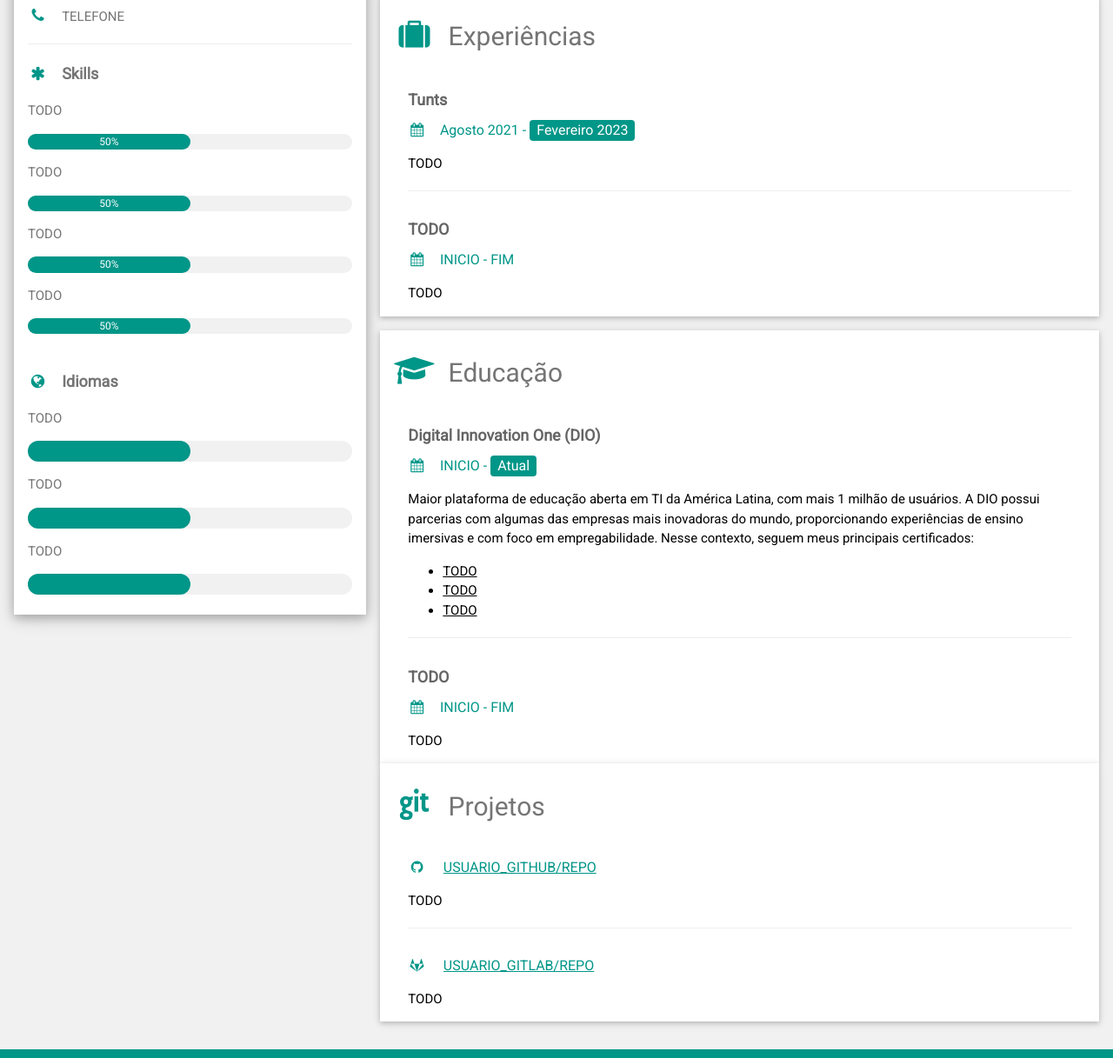
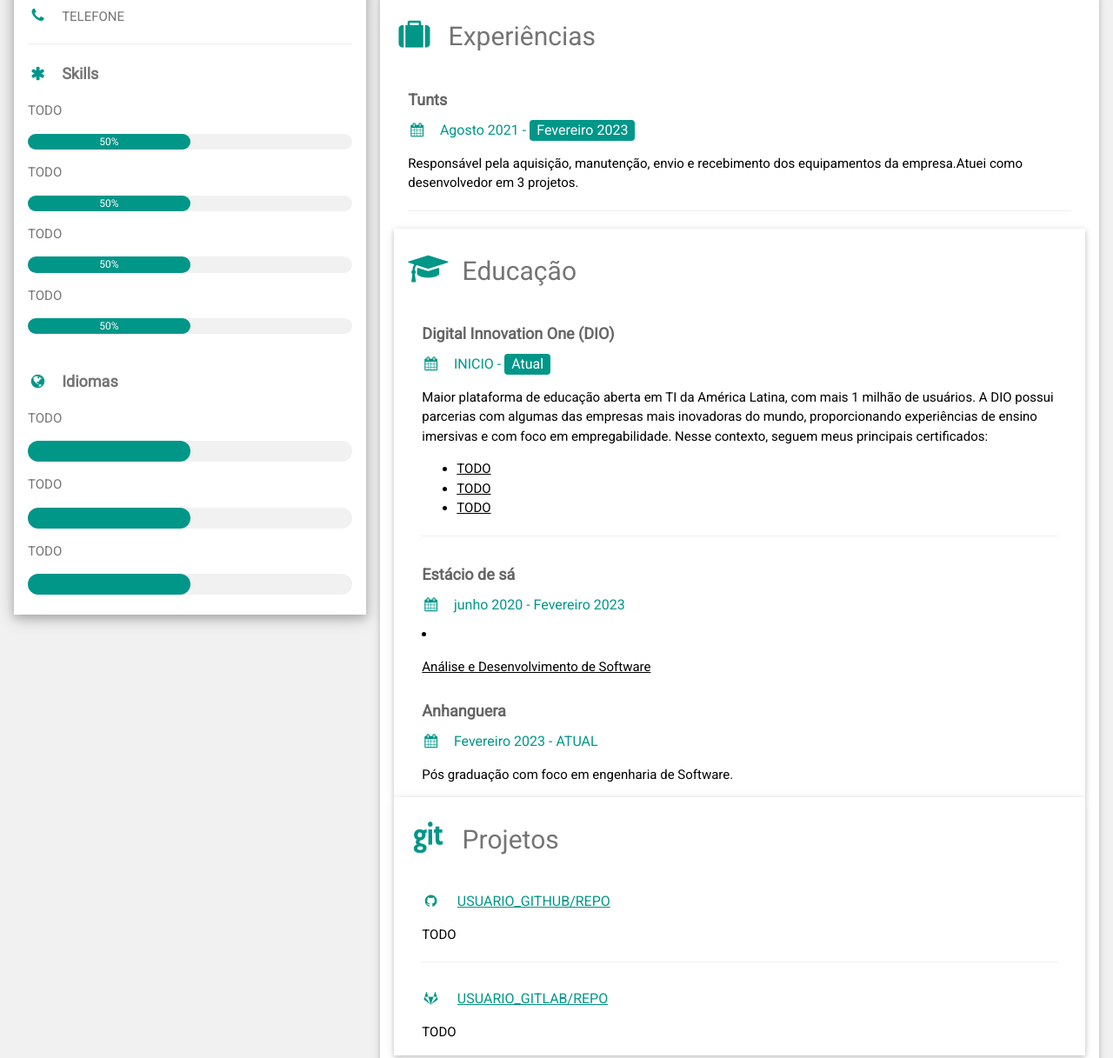
Before and after one commit to BrunoPogianMallta/curriculum-vita-bruno-Poggian, a plain HTML site: page index.html in a window 1280 px wide. Shown: the part 201-1418 px from the top of the page at 87% size. Drawn offline with nearby package versions, Linux system fonts and the light colour scheme.

Commit message:
Add info

```diff
--- a/index.html
+++ b/index.html
@@ -88,7 +88,7 @@
 
           <div class="w3-container w3-card w3-white w3-margin-bottom">
             <h2 class="w3-text-grey w3-padding-16"><i class="fa fa-terminal fa-fw w3-margin-right w3-xxlarge w3-text-teal"></i>Sobre</h2>
-            <p>Formado em Análise e Desenvolvimento de Sistemas,Cursando Pós Graduação em Engenharia de Software,possuo diversos cursos na área da tecnologia, com foco em Backend e Frontend</p>
+            <p>Formado em Análise e Desenvolvimento de Sistemas,Cursando Pós Graduação em Engenharia de Software,possuo diversos cursos na área da tecnologia, com foco em Backend e Frontend.</p>
           </div>
 
           <div class="w3-container w3-card w3-white w3-margin-bottom">
@@ -98,15 +98,15 @@
             <div class="w3-container">
               <h5 class="w3-opacity"><b>Tunts </b></h5>
               <h6 class="w3-text-teal"><i class="fa fa-calendar fa-fw w3-margin-right"></i>Agosto 2021 - <span class="w3-tag w3-teal w3-round">Fevereiro 2023</span></h6>
-              <p>TODO</p>
+              <p>Responsável pela aquisição, manutenção, envio e recebimento dos equipamentos da empresa.Atuei como desenvolvedor em 3 projetos.</p>
               <hr>
             </div>
-            <div class="w3-container">
+            <!-- <div class="w3-container">
               <h5 class="w3-opacity"><b>TODO</b></h5>
               <h6 class="w3-text-teal"><i class="fa fa-calendar fa-fw w3-margin-right"></i>INICIO - FIM</h6>
               <p>TODO</p>
             </div>
-          </div>
+          </div> -->
 
           <div class="w3-container w3-card w3-white">
             <h2 class="w3-text-grey w3-padding-16">
@@ -128,9 +128,14 @@
               <hr>
             </div>
             <div class="w3-container">
-              <h5 class="w3-opacity"><b>TODO</b></h5>
-              <h6 class="w3-text-teal"><i class="fa fa-calendar fa-fw w3-margin-right"></i>INICIO - FIM</h6>
-              <p>TODO</p>
+              <h5 class="w3-opacity"><b>Estácio de sá</b></h5>
+              <h6 class="w3-text-teal"><i class="fa fa-calendar fa-fw w3-margin-right"></i>junho 2020 - Fevereiro 2023</h6>
+              <li><a href="https://consultadiploma.estacio.br/diploma/163.163.8efe844ba280" target="_blank"><p>Análise e Desenvolvimento de Software</p></a></li>
+            </div>
+            <div class="w3-container">
+                <h5 class="w3-opacity"><b>Anhanguera</b></h5>
+                <h6 class="w3-text-teal"><i class="fa fa-calendar fa-fw w3-margin-right"></i>Fevereiro 2023 - ATUAL</h6>
+                <p>Pós graduação com foco em engenharia de Software.</p>
             </div>
           </div>
 
```
